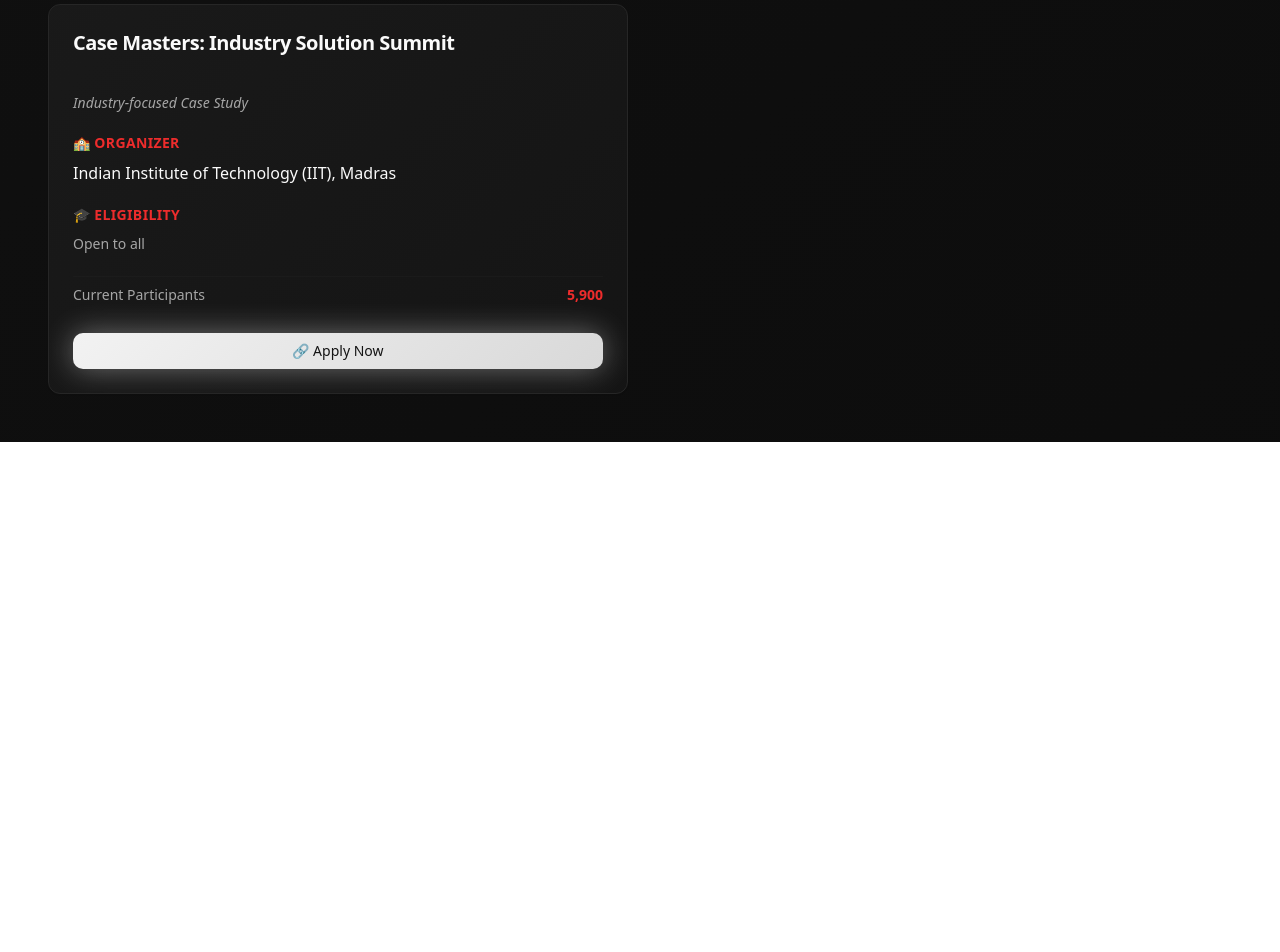
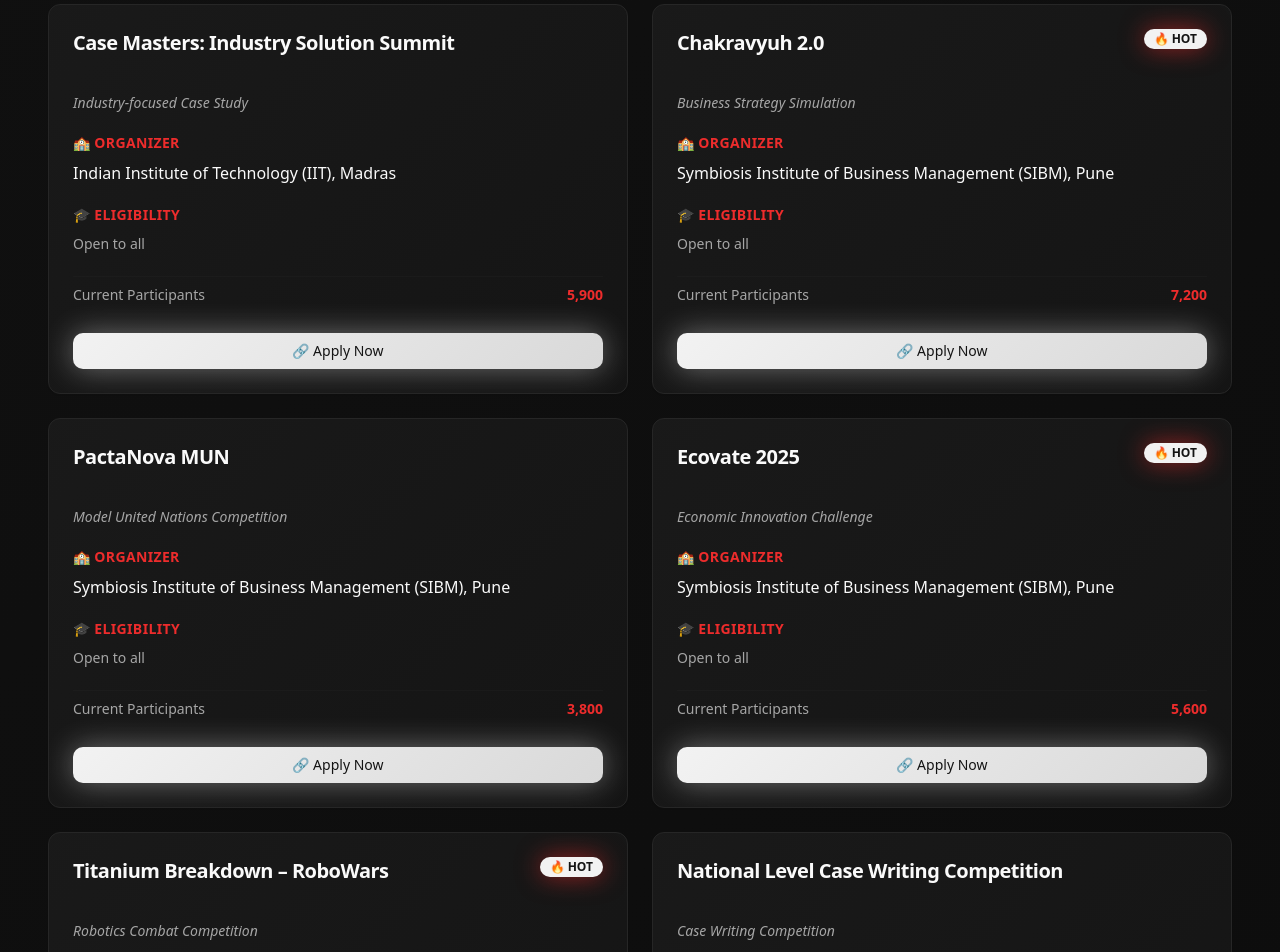
Before and after one commit to shagunsrcc/trendace-dash, a React (Vite) app: page / in a window 1280 px wide. Shown: the part 1720-2672 px from the top of the page. Before the commit the page ends 2162 px from the top, so only its background shows below. Built offline with nearby package versions, Linux system fonts and the light colour scheme.

Commit message:
Add more competitions
Add five new competitions to the trending competitions section. This includes updating the mock data and ensuring the new competitions are displayed correctly in the card-based layout.

```diff
--- a/src/pages/Index.tsx
+++ b/src/pages/Index.tsx
@@ -66,6 +66,66 @@ const mockCompetitions = [
     colleges: ["IIT-M", "IIT-K", "NIT", "BITS"],
     isHot: false,
     applyUrl: "https://unstop.com/o/KQGjTsU"
+  },
+  {
+    id: "6",
+    title: "Chakravyuh 2.0",
+    competitionType: "Business Strategy Simulation",
+    organizingCollege: "Symbiosis Institute of Business Management (SIBM), Pune",
+    category: "Strategy",
+    eligibility: "Open to all",
+    participants: 7200,
+    colleges: ["SIBM", "IIM", "XIM", "FMS"],
+    isHot: true,
+    applyUrl: "https://unstop.com/o/nicbYXz"
+  },
+  {
+    id: "7",
+    title: "PactaNova MUN",
+    competitionType: "Model United Nations Competition",
+    organizingCollege: "Symbiosis Institute of Business Management (SIBM), Pune",
+    category: "MUN",
+    eligibility: "Open to all",
+    participants: 3800,
+    colleges: ["SIBM", "DU", "JNU", "IP"],
+    isHot: false,
+    applyUrl: "https://unstop.com/o/cP1whEk"
+  },
+  {
+    id: "8",
+    title: "Ecovate 2025",
+    competitionType: "Economic Innovation Challenge",
+    organizingCollege: "Symbiosis Institute of Business Management (SIBM), Pune",
+    category: "Economics",
+    eligibility: "Open to all",
+    participants: 5600,
+    colleges: ["SIBM", "ISI", "DSE", "JNU"],
+    isHot: true,
+    applyUrl: "https://unstop.com/o/lWD1ex2"
+  },
+  {
+    id: "9",
+    title: "Titanium Breakdown – RoboWars",
+    competitionType: "Robotics Combat Competition",
+    organizingCollege: "Indraprastha Institute of Information Technology (IIIT), Delhi",
+    category: "Robotics",
+    eligibility: "Open to all",
+    participants: 4200,
+    colleges: ["IIIT", "IIT", "NIT", "DTU"],
+    isHot: true,
+    applyUrl: "https://unstop.com/o/eWLZkz9"
+  },
+  {
+    id: "10",
+    title: "National Level Case Writing Competition",
+    competitionType: "Case Writing Competition",
+    organizingCollege: "Sri Balaji University, Pune, Maharashtra",
+    category: "Case Study",
+    eligibility: "Engineering Students, MBA, Undergraduates, Postgraduates",
+    participants: 2900,
+    colleges: ["SBU", "SPPU", "VIT", "MIT"],
+    isHot: false,
+    applyUrl: "https://unstop.com/o/KAEjPcS"
   }
 ];
 
```
